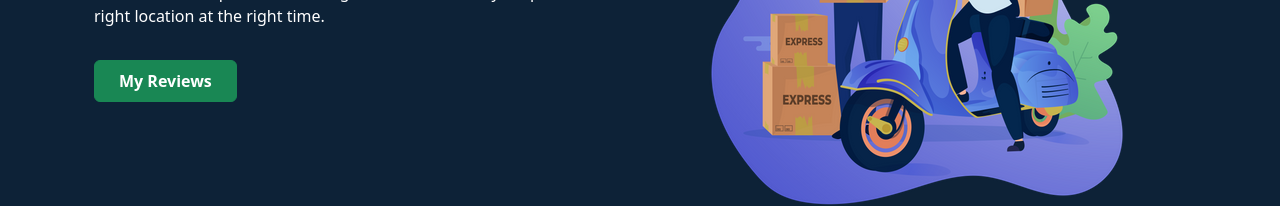
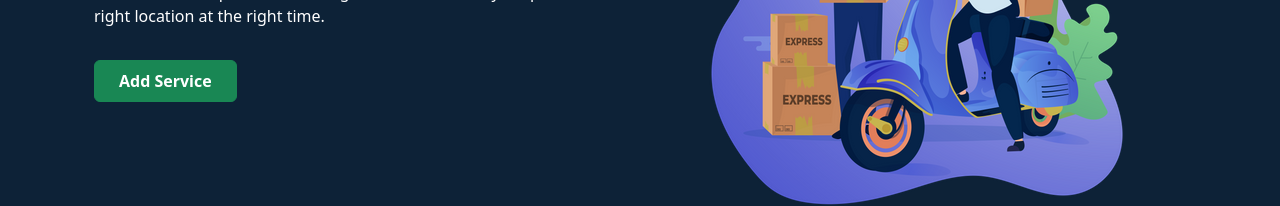
Before and after one commit to farhan407/door-step-client, a React (Create React App) app: page / in a window 1280 px wide. Shown: the part 1067-1273 px from the top of the page. Built offline with nearby package versions, Linux system fonts and the light colour scheme; no server answers.

Commit message:
client site

```diff
--- a/src/Pages/Home/Home.js
+++ b/src/Pages/Home/Home.js
@@ -63,7 +63,7 @@ const Home = () => {
                         <div className='description'>
                             <h1 className='text-white pt-4 pb-2 my-5 fw-bold'>Reliability First Priority</h1>
                             <p className='text-white'>Offer the lowest price with the highest value. Deliver your parcel at the right location at the right time.</p>
-                            <Button className='px-4 py-2 my-3 fw-bold' variant="success"><Link className='ExploreButtonLink' to='/reviews'>My Reviews</Link></Button>
+                            <Button className='px-4 py-2 my-3 fw-bold' variant="success"><Link className='ExploreButtonLink' to='/addservice'>Add Service</Link></Button>
                         </div>
                     </Col>
                     <Col md={6} lg={6}>
```
